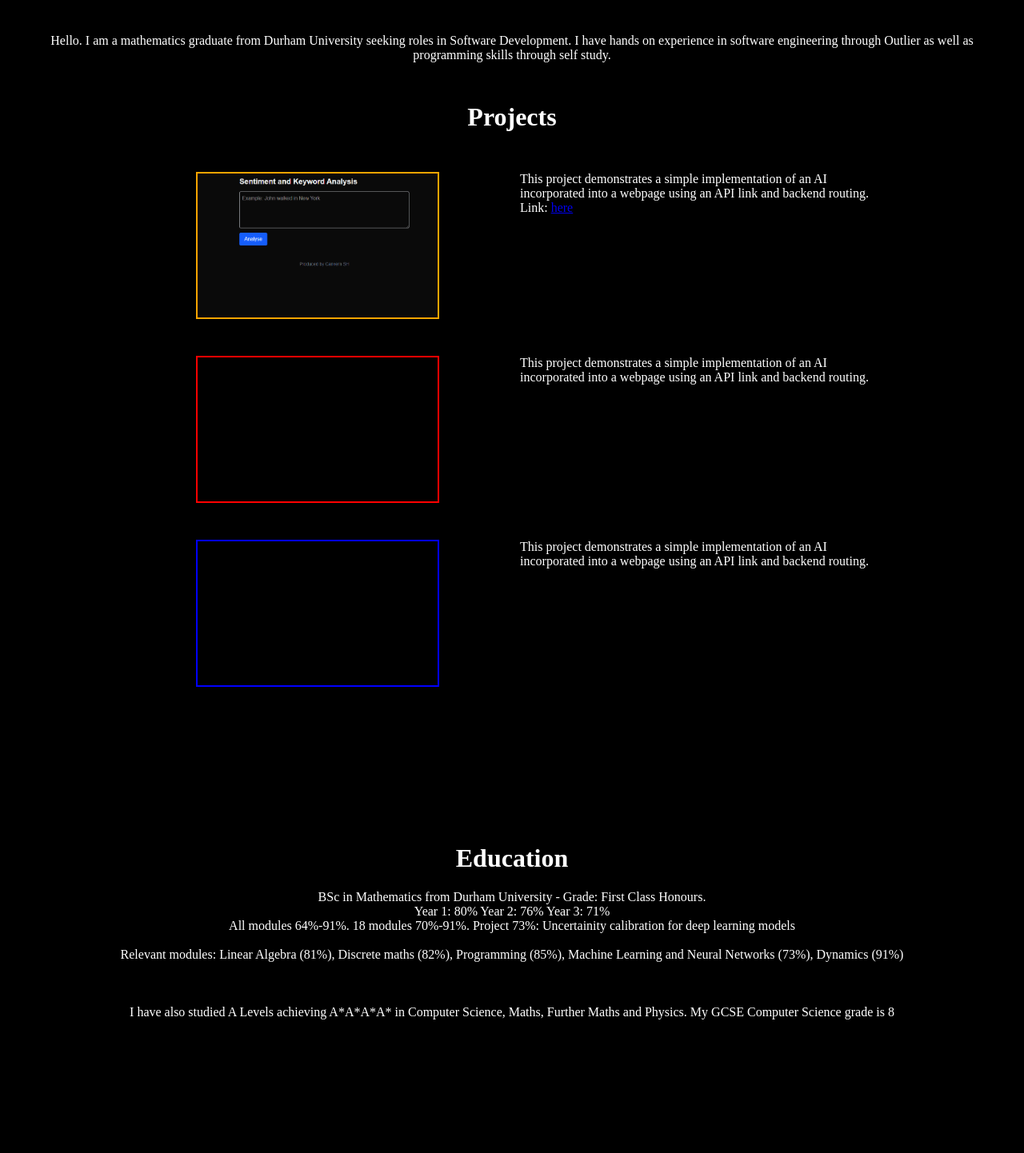
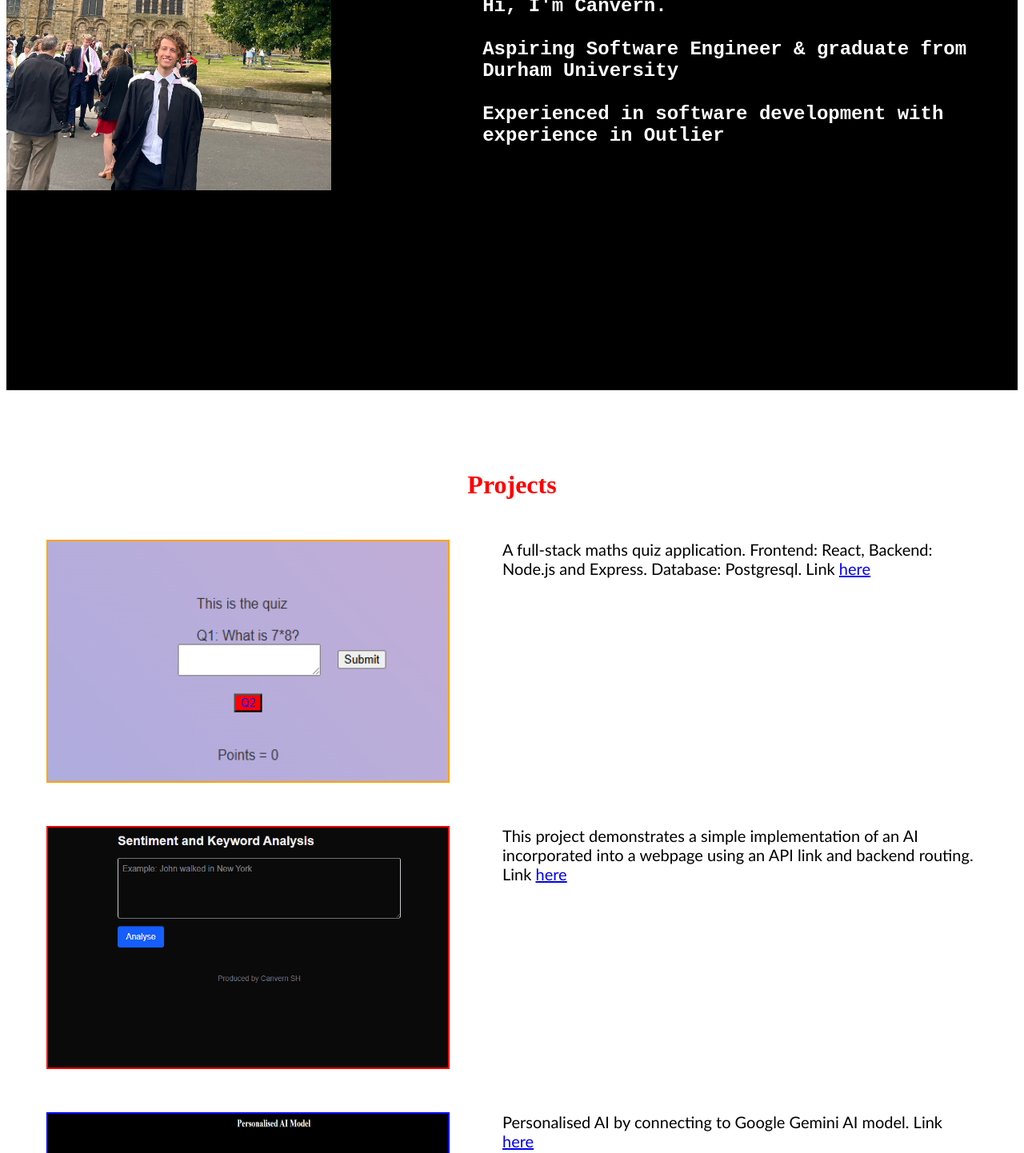
Before and after one commit to CanvernSH/Portfolio, a React (Create React App) app: page / in a window 1280 px wide. Shown: the part 320-1762 px from the top of the page at 80% size. Before the commit the page ends 1621 px from the top, so only its background shows below. Built offline with nearby package versions, Linux system fonts and the light colour scheme.

Commit message:
Enlarged Text, improved colours and added additional projects

```diff
--- a/public/index.html
+++ b/public/index.html
@@ -7,7 +7,6 @@
     <noscript>You need to enable JavaScript to run this app.</noscript>
     <div id="root">
     </div>
-    <div>ab</div>
     </body>
   </body>
 </html>
--- a/src/App.js
+++ b/src/App.js
@@ -1,56 +1,66 @@
 import React, { useEffect } from 'react';
 import CSH_photo from './CSH_Graduation_picture.jpg';
+import maths_quiz from './maths-quiz.png';
 import Sentiment_keyword_analysis_model from './key_word_sentiment_analysis_model.png';
+import personalised_ai from './personalised-ai.png';
 import temp_image from './temp.png'
 
 function App() {
-  useEffect(() => {
-    document.body.style.backgroundColor = 'black';
-  }, []);
 
   return (
     <div>
-      <div style={{ backgroundColor: 'black'}} className='center-container'>
-      </div>
-      <div className='center-container'>
-        <img src={CSH_photo} className='photo-size'></img>
-      </div>
-      <div style={{ color: 'white', textAlign: 'center', margin: 50}} className='center-container'>
-        Hello. I am a mathematics graduate from Durham University seeking roles in Software Development. I have hands on experience in software engineering through Outlier as well as programming skills through self study.
+
+      <div className='intro-container'>
+          <img src={CSH_photo} style={{width: '406px', height:'300px'}}></img>
+
+          <div>
+            Hi, I'm Canvern.
+            <br></br>
+            <br></br>
+            Aspiring Software Engineer & graduate from Durham University
+            <br></br>
+            <br></br>
+            Experienced in software development with experience in Outlier
+          </div>
       </div>
 
-      <div className='center-container'>
+
+
+
+      <div style={{color:'red', textAlign: 'center', marginTop: '100px'}}>
         <h1> Projects </h1>
       </div>
 
-      <div className='container'>
-        <div className='left-box'>
-            <img src={Sentiment_keyword_analysis_model} className='project-photo'></img>
+      <div className='project-container'>
+        <div style={{width: '500px'}}>
+            <img src={maths_quiz} className='project-photo'></img>
         </div>
-        <div className='right-box'>
-            This project demonstrates a simple implementation of an AI incorporated into a webpage using an API link and backend routing. Link: <a href="https://sentiment-and-keyword-analysis.vercel.app/">here</a>
+        <div className='project-text'>
+          A full-stack maths quiz application. Frontend: React, Backend: Node.js and Express. Database: Postgresql. Link <a href="https://maths-quiz-nine.vercel.app">here</a>
         </div>
       </div>
 
-      <div className='container'>
-        <div className='left-box'>
-            <img src={temp_image} className='project-photo2' onClick={console.log('Test')}></img>
+
+
+      <div className='project-container'>
+        <div style={{width: '500px'}}>
+            <img src={Sentiment_keyword_analysis_model} className='project-photo2'></img>
         </div>
-        <div className='right-box'>
-            This project demonstrates a simple implementation of an AI incorporated into a webpage using an API link and backend routing.
+        <div className='project-text'>
+            This project demonstrates a simple implementation of an AI incorporated into a webpage using an API link and backend routing. Link <a href="https://sentiment-and-keyword-analysis.vercel.app/">here</a>
         </div>
       </div>
 
-      <div className='container'>
-        <div className='left-box'>
-            <img src={temp_image} className='project-photo3' onClick={console.log('Test')}></img>
+      <div className='project-container'>
+        <div style={{width: '500px'}}>
+            <img src={personalised_ai} className='project-photo3'></img>
         </div>
-        <div className='right-box'>
-            This project demonstrates a simple implementation of an AI incorporated into a webpage using an API link and backend routing.
+        <div className='project-text'>
+          Personalised AI by connecting to Google Gemini AI model. Link <a href="personalised-ai.vercel.app">here</a>
         </div>
       </div>
 
-      <div className='center-container2'>
+      <div>
         <h1>
           Education
         </h1>
--- a/src/index.css
+++ b/src/index.css
@@ -1,62 +1,51 @@
-.center-container{
-    text-align: center;
+.intro-container{
     color: white;
+    background-color: black;
+    height: 100vh;
+    display: flex;
+    justify-content: center;
+    align-items: center;
+    gap: 15%;
+    font-size: 24px;
+    font-family: 'Courier New', Courier, monospace;
+    font-weight: bolder;
 }
 
-.center-container2{
-    margin-top: 200px;
-    text-align: center;
-    color: white;
-}
 
-.photo-size{
-    width: 406px;
-    height: 300px;
-    text-align: center;
-}
-
-.container{
+.project-container{
     display: flex;
     margin: 50px;
     justify-content: center;
     column-gap: 20px;
-}
-
-.left-box{
-    width: 40%;
-    height: 180px;
-    color: white;
-    background-color: black;
-    text-align: center;
-}
-
-.right-box{
-    width: 40%;
-    height: 180px;
-    color: white;
-    background-color: black;
+    font-size: 20px;
+    font-family:'Gill Sans', 'Gill Sans MT', Calibri, 'Trebuchet MS', sans-serif;
 }
 
 .project-photo{
-    width: 300px;
-    height: 180px;
+    width: 500px;
+    height: 300px;
     border-style: solid;
     border-width: 2px;
     border-color: orange;
 }
 
 .project-photo2{
-    width: 300px;
-    height: 180px;
+    width: 500px;
+    height: 300px;
     border-style: solid;
     border-width: 2px;
     border-color: red;
 }
 
 .project-photo3{
-    width: 300px;
-    height: 180px;
+    width: 500px;
+    height: 300px;
     border-style: solid;
     border-width: 2px;
     border-color: blue;
 }
+
+.project-text{
+    width: 800px;
+    margin-left: 50px
+}
```
Also changed, not shown: src/maths-quiz.png (added), src/personalised-ai.png (added).
